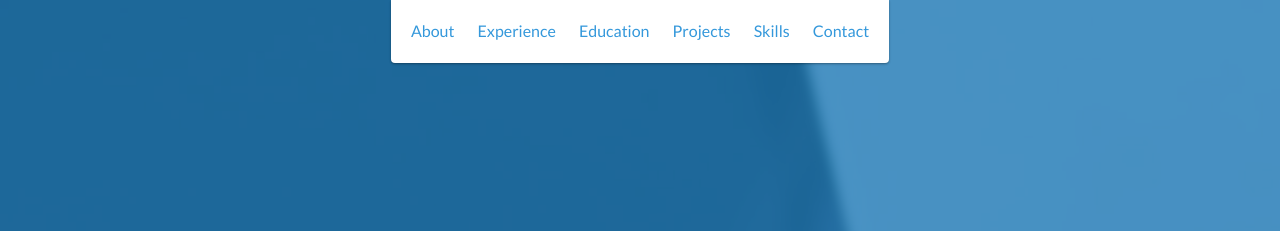
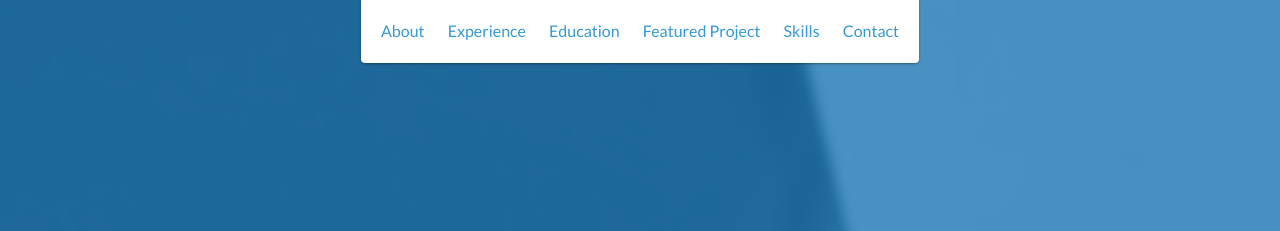
Before and after one commit to Laethaka/laethaka.github.io, a website: page index.html in a window 1280 px wide. Shown: the top 231 px of the page. Drawn offline with nearby package versions, Linux system fonts and the light colour scheme.

Commit message:
singular project

```diff
--- a/index.html
+++ b/index.html
@@ -34,7 +34,7 @@
                 <a href="#education">Education</a>
             </li>
             <li>
-                <a href="#projects">Projects</a>
+                <a href="#projects">Featured Project</a>
             </li>
             <li>
                 <a href="#skills">Skills</a>
@@ -180,7 +180,7 @@
     <!-- End #education -->
 
     <div id="projects" class="background-alt">
-        <h2 class="heading">Projects</h2>
+        <h2 class="heading">Project</h2>
         <div class="container">
             <div class="row">
                 <div class="project shadow-large">
```
